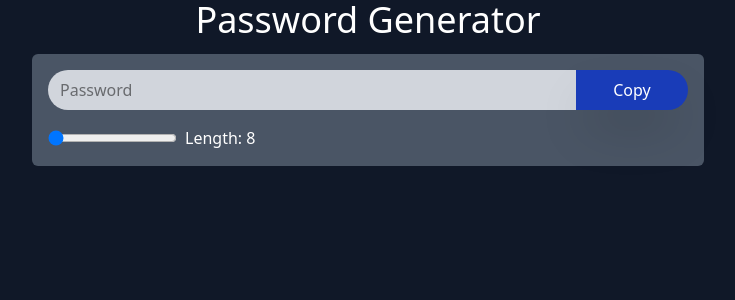
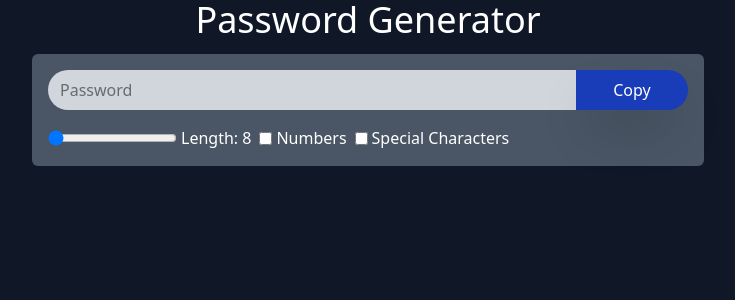
Before and after one commit to itspriyambhattacharya/react_password_generator_project, a React (Vite) app: page / in a window 1280 px wide. Shown: the top 300 px of the page, without its empty margins (272-1007 px from the left). Built offline with nearby package versions, Linux system fonts and the light colour scheme.

Commit message:
Enhance UI for password length and character options with improved layout and checkbox functionality

```diff
--- a/src/App.jsx
+++ b/src/App.jsx
@@ -48,6 +48,7 @@ function App() {
             </button>
           </div>
           <div className="flex gap-2 text-white flex-wrap">
+            <div className="flex justify-center items-center gap-1">
               <input
                 type="range"
                 name="rangeInp"
@@ -62,6 +63,35 @@ function App() {
               />
               <label htmlFor="rangeInp">Length: {length}</label>
             </div>
+            <div className="flex justify-center items-center gap-1">
+              <input
+                type="checkbox"
+                name="numberAllowed"
+                id="numberAllowed"
+                className="cursor-pointer"
+                onChange={() => {
+                  setNumberAllowed((prev) => {
+                    !prev;
+                  });
+                }}
+              />
+              <label htmlFor="numberAllowed"> Numbers</label>
+            </div>
+            <div className="flex justify-center items-center gap-1">
+              <input
+                type="checkbox"
+                name="charAllowed"
+                id="charAllowed"
+                className="cursor-pointer"
+                onChange={() => {
+                  setCharacterAllowed((prev) => {
+                    !prev;
+                  });
+                }}
+              />
+              <label htmlFor="charAllowed"> Special Characters</label>
+            </div>
+          </div>
         </div>
       </main>
     </>
```
Lines whose indentation alone changed are shown as unchanged.
